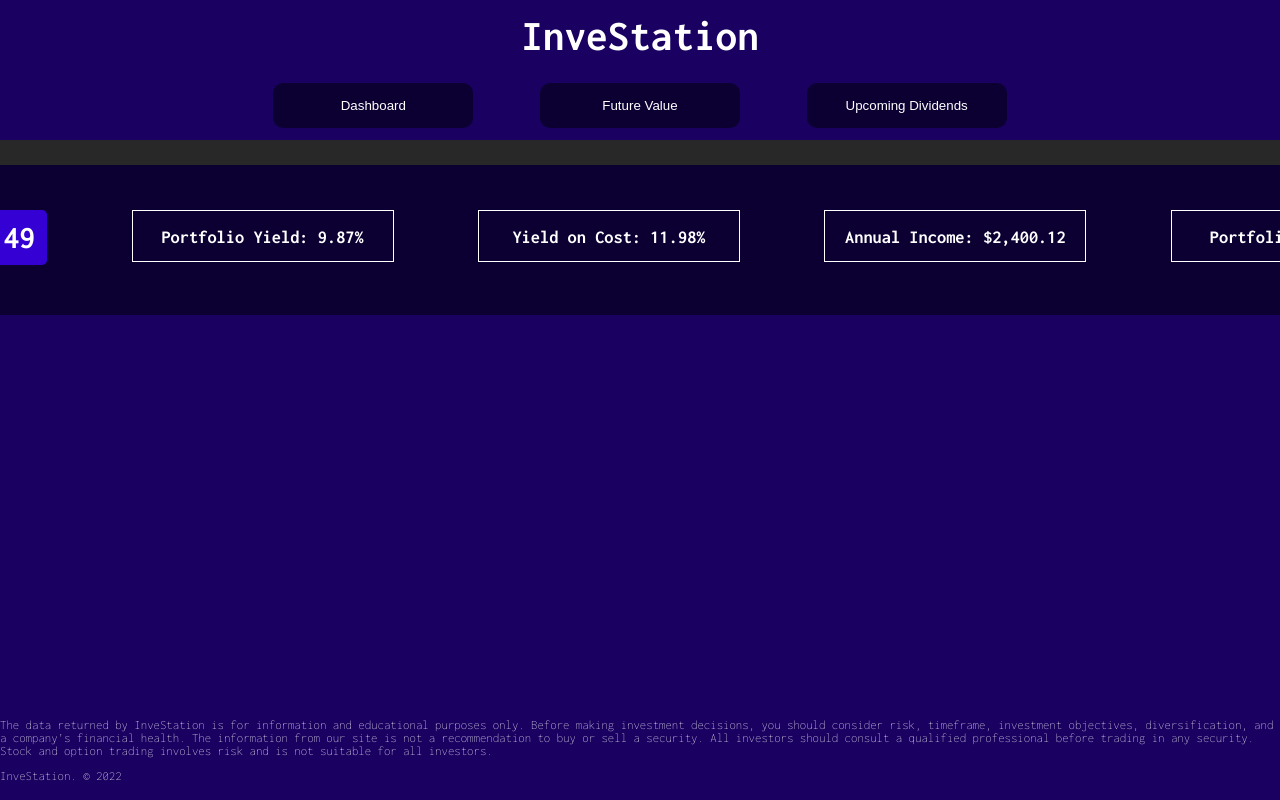
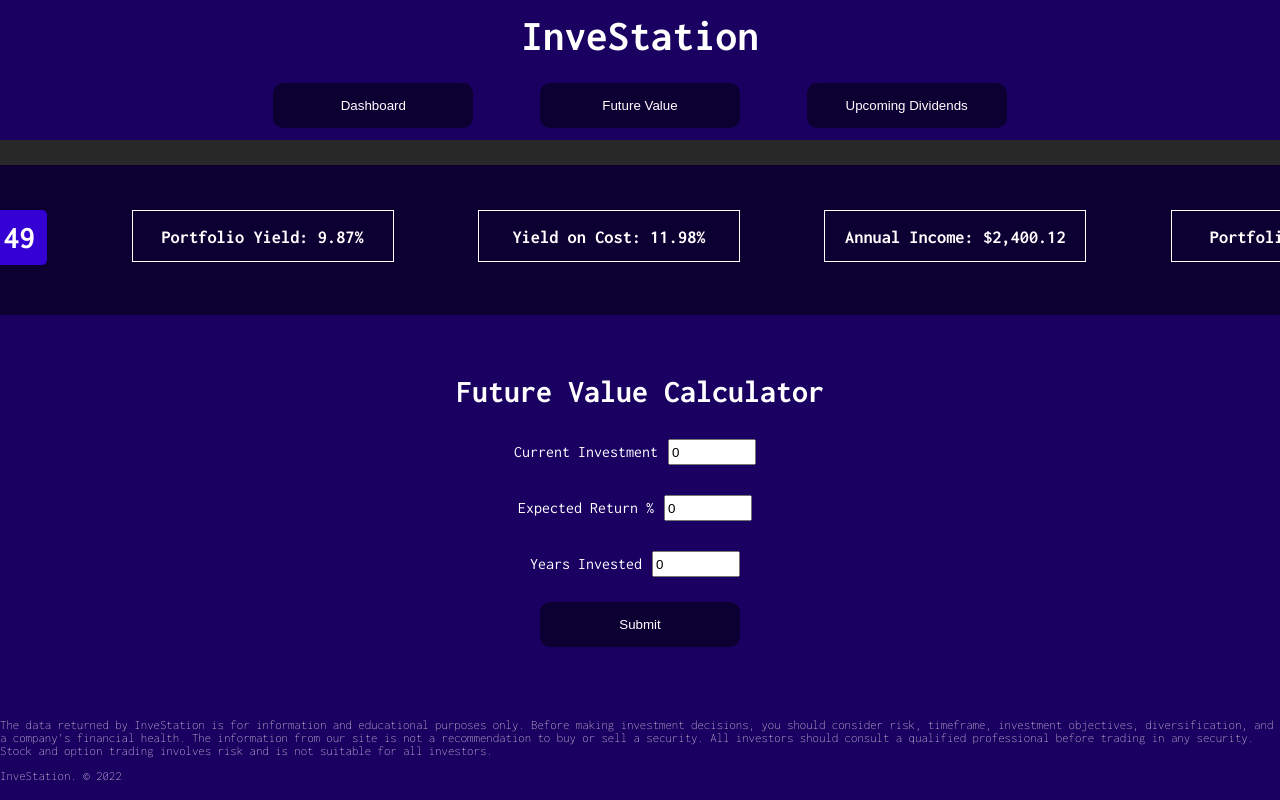
Before and after one commit to parsTroy/dividend-tracker, a React (Create React App) app: page /futurevalue in a window 1280 px wide. Built offline with nearby package versions, Linux system fonts and the light colour scheme.

Commit message:
Future Value Calc 75% complete

```diff
--- a/src/components/FutureValue/FutureValue.jsx
+++ b/src/components/FutureValue/FutureValue.jsx
@@ -1,7 +1,30 @@
-import React from "react";
+import React, { useState } from "react";
 import style from './FutureValue.module.css';
 
 const FutureValue = () => {
+
+    // State
+
+    const [currentValue, setCurrentValue] = useState(0)
+    const [returnValue, setReturnValue] = useState(0)
+    const [fvYears, setFvYears] = useState(0)
+    const [futureValue, setFutureValue] = useState(0)
+    const [message, setMessage] = useState('')
+    const realReturn = (returnValue / 100);
+
+    let calcFutureValue = (event) => {
+      //prevent submitting
+      event.preventDefault()
+
+      if (currentValue === 0 || returnValue === 0 || fvYears === 0) {
+        alert('Please enter valid data...')
+      } else {
+        let futureValue = (currentValue * realReturn)*fvYears
+        setFutureValue(futureValue.toFixed(2))
+      }
+    }
+
+
     return (
         <div className={style.container}>
         <div className={style.headingContainer}>
@@ -11,7 +34,44 @@ const FutureValue = () => {
           <div className={style.annualIncome}>Annual Income: {`$2,400.12`}</div>
           <div className={style.beta}>Portfolio Beta: {`0.72`}</div>
         </div>
+
+
         <div className={style.portfolio}>
+
+          <div className={style.fvContainer}>
+            <h1 className={style.fvTitle}>Future Value Calculator</h1>
+
+            <form onSubmit={calcFutureValue}>
+
+              <div className={style.inputContainer}>
+                <label for='fvValue'>Current Investment</label>
+                <input id="CIV" type="number" name="fvValue" value={currentValue} onChange={(event) => setCurrentValue(event.target.value)} />
+              </div>
+
+              <div className={style.inputContainer}>
+                <label for='fvReturn'>Expected Return %</label>
+                <input type="number" name="fvReturn" step="0.1" value={returnValue} onChange={(event) => setReturnValue(event.target.value)} />
+              </div>
+
+              <div className={style.inputContainer}>
+                <label for='fvYears'>Years Invested</label>
+                <input type="number" name="fvYears" value={fvYears} onChange={(event) => setFvYears(event.target.value)} />
+              </div>
+
+              <div>
+                <button className={style.submitBtn} type="submit">Submit</button>
+              </div>
+
+              <div>
+
+                <h1 className={style.fvAmount}>Future Value: {futureValue}</h1>
+
+                <p>{message}</p>
+
+              </div>
+
+            </form>
+          </div>
 
         </div>
       </div>
--- a/src/components/FutureValue/FutureValue.module.css
+++ b/src/components/FutureValue/FutureValue.module.css
@@ -44,13 +44,17 @@
 }
 
 .portfolio {
-    display: flex;
-    columns: 10;
-    justify-content: space-around;
-    margin-top: 50px;
+    display: flexbox;
+    justify-content: center;
+    align-items: center;
     background-color: var(--secondary-color);
     margin: 50px 50px;
     height: 75%;
+    padding-top: 10px;
+}
+
+.fvContainer {
+    margin-top: 50px;
 }
 
 .button {
@@ -58,3 +62,47 @@
     height: 20px;
     margin: 2.5px;
 }
+
+.inputContainer {
+    margin-top: 10px;
+    background-color: var(--secondary-color);
+}
+input {
+    margin: 10px;
+    height: 20px;
+    width: 80px;
+}
+input::-webkit-outer-spin-button,
+input::-webkit-inner-spin-button {
+  -webkit-appearance: none;
+  margin: 0;
+}
+input[type=number] {
+    -moz-appearance: textfield;
+}
+
+.submitBtn {
+    margin-top: 15px;
+    border: none;
+    text-align: center;
+    align-items: center;
+    align-content: center;
+    width: 200px;
+    height: 45px;
+    border-radius: 10px;
+    color: var(--primary-text-color);
+    background-color: var(--tertiary-color);
+    cursor: pointer;
+    text-decoration: none;
+}
+.submitBtn:hover {
+    background-color: rgba(12, 0, 50, .80);
+    box-shadow: 1px 2px black;
+}
+.submitBtn:active {
+    background-color: rgba(12, 0, 50, .50);
+}
+
+.fvAmount {
+    margin-top: 50px;
+}
```
